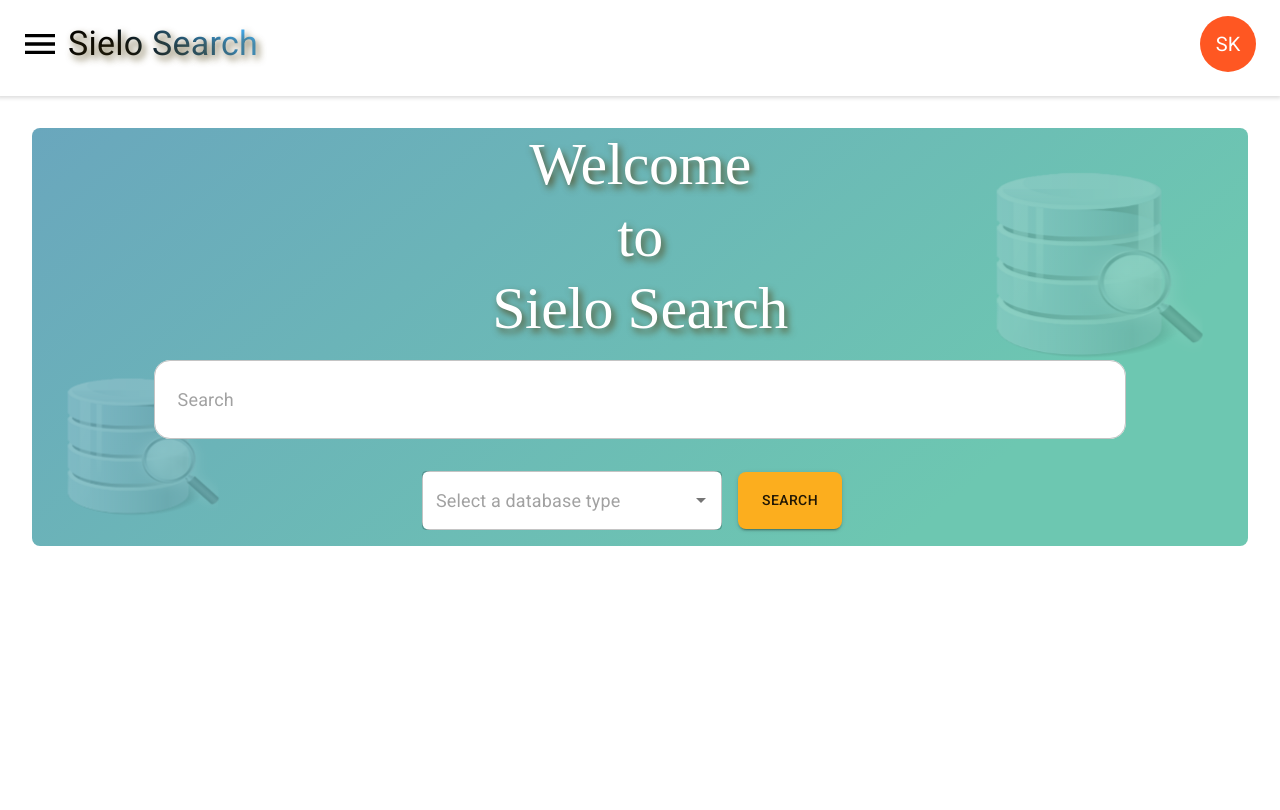
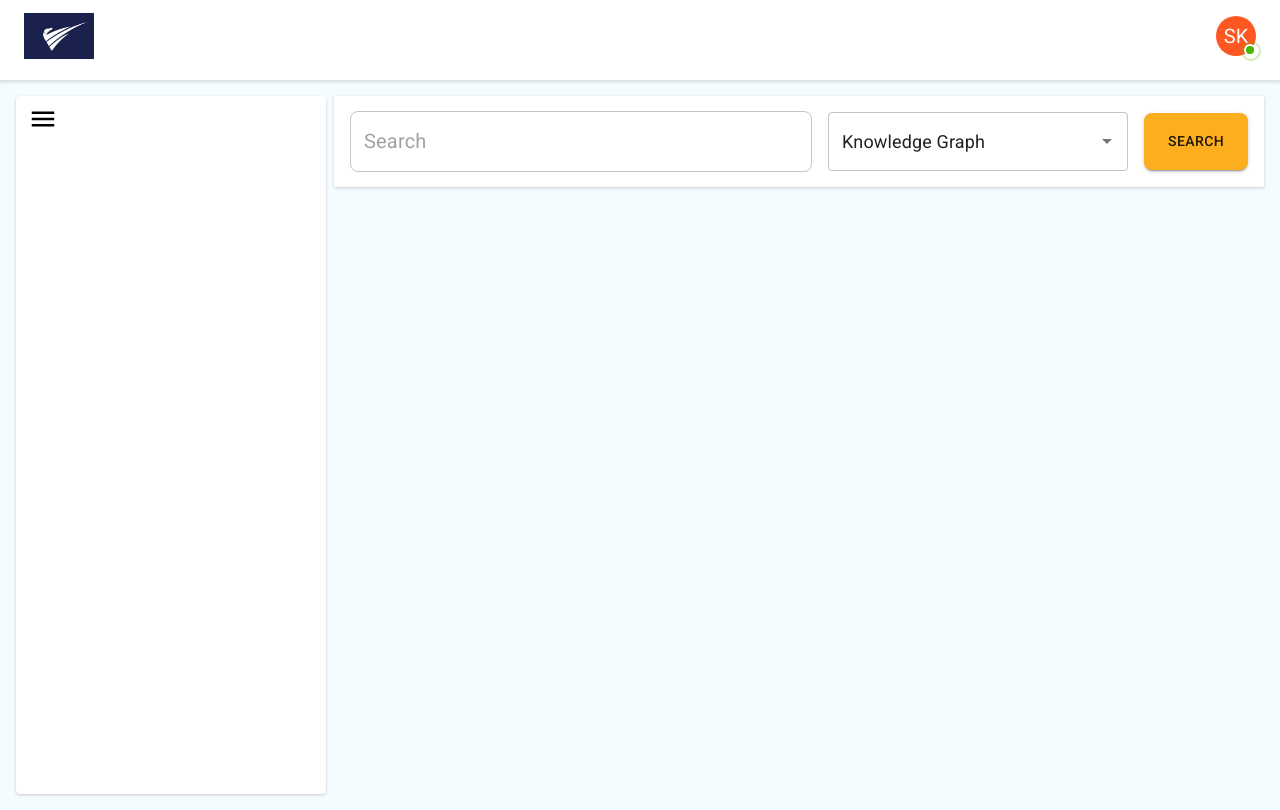
Before and after one commit to sumit0001jnv/sielo-search, a React (Create React App) app: page / in a window 1280 px wide. Built offline with nearby package versions, Linux system fonts and the light colour scheme.

Commit message:
layout changes

```diff
--- a/src/components/SearchContainer.js
+++ b/src/components/SearchContainer.js
@@ -20,7 +20,8 @@ import Autocomplete from '@mui/material/Autocomplete';
 import Card from '@mui/material/Card';
 import CardActions from '@mui/material/CardActions';
 import CardContent from '@mui/material/CardContent';
-// import { makeStyles } from '@mui/styles';
+import Badge from "@mui/material/Badge";
+import MenuItem from "@mui/material/MenuItem";
 
 const lightColors = [
     '#FFDB58',
@@ -62,7 +63,36 @@ const StyledToolbar = styled(Toolbar)(({ theme }) => ({
     color: "#000",
     // Override media queries injected by theme.mixins.toolbar
     '@media all': {
-        minHeight: '72px',
+        minHeight: '56px',
+    },
+}));
+
+const StyledBadge = styled(Badge)(({ theme }) => ({
+    "& .MuiBadge-badge": {
+        backgroundColor: "#44b700",
+        color: "#44b700",
+        boxShadow: `0 0 0 2px ${theme.palette.background.paper}`,
+        "&::after": {
+            position: "absolute",
+            top: 0,
+            left: 0,
+            width: "100%",
+            height: "100%",
+            borderRadius: "50%",
+            animation: "ripple 1.2s infinite ease-in-out",
+            border: "1px solid currentColor",
+            content: '""',
+        },
+    },
+    "@keyframes ripple": {
+        "0%": {
+            transform: "scale(.8)",
+            opacity: 1,
+        },
+        "100%": {
+            transform: "scale(2.4)",
+            opacity: 0,
+        },
     },
 }));
 
@@ -70,33 +100,26 @@ const StyledToolbar = styled(Toolbar)(({ theme }) => ({
 export default function SearchContainer() {
     // const classes = useStyles();
 
-
+    const [login, setlogin] = useState(true);
     const options = [{ label: 'Knowledge Graph', value: 'knowledge-graph' }, { label: 'Table Data', value: 'table-data' }, { label: 'Snowflake Data', value: 'snowflake-data' }];
 
     const [searchText, setSearchText] = useState('');
-    const [leftPanelOpen, setLeftPanelOpen] = useState(false);
-    const [isSearching, setIsSearching] = useState(false);
+    const [leftPanelOpen, setLeftPanelOpen] = useState(true);
     const [isLoading, setIsLoading] = useState(false);
-    const [selectedValue, setSelectedValue] = useState(null);
+    const [selectedValue, setSelectedValue] = useState({ label: 'Knowledge Graph', value: 'knowledge-graph' });
     const [queryResData, setQueryResData] = useState(null);
     const [isSourceSelected, setisSourceSelected] = useState(false);
-    const inputStyle = isSearching ? {
-        fontSize: '16px', // Adjust the font size as needed
-        padding: '4px', // Adjust the padding as needed
+    const inputStyle = {
+        fontSize: '20px', // Adjust the font size as needed
+        padding: '0px', // Adjust the padding as needed
         width: '100%', // Adjust the width as needed
         borderRadius: '8px'
-    } : {
-        fontSize: '18px', // Adjust the font size as needed
-        padding: '10px', // Adjust the padding as needed
-        width: '100%', // Adjust the width as needed
-        borderRadius: '16px'
     };
     const handleButtonClick = (resSelected) => {
         setisSourceSelected(resSelected)
     }
     const handleSearch = async () => {
         // Handle the search action here (e.g., make an API request)
-        setIsSearching(true);
         setIsLoading(true);
         console.log(`Searching for: ${searchText}`);
         setQueryResData(null);
@@ -130,53 +153,148 @@ export default function SearchContainer() {
     const handleCloseMenu = () => {
         setAnchorEl(null);
     };
+    const handleSearchKeyPress = (event) => {
+        if (event.key === 'Enter') {
+            handleSearch();
+        }
+    };
+    const open = Boolean(anchorEl);
     const toggleLeftPanel = () => {
         setLeftPanelOpen(!leftPanelOpen);
+    }
+
+    const handleClick = (event, type) => {
+        if (type === 'notification-menu') {
+            //   setNotificationAnchorEl(event.currentTarget);
+
+        } else {
+            setAnchorEl(event.currentTarget);
+        }
+    };
+    const handleClose = (type) => (eventType) => {
+        setAnchorEl(null);
+        // setNotificationAnchorEl(null);
+        // switch (type) {
+        //   case "login": {
+        //     history.push("/sign-in");
+        //     break;
+        //   }
+        //   case "logout": {
+        //     history.push("/");
+        //     setlogin(false);
+        //     setUserName("");
+        //     setUserCategory("");
+        //     localStorage.removeItem("pdf_parser_app");
+        //     dispatch(loginAction.logOut());
+        //     dispatch(
+        //       uiAction.showSnackbar({
+        //         message: "User logged out successfully",
+        //         type: "info",
+        //       })
+        //     );
+        //     break;
+        //   }
+        //   case "profile": {
+        //     history.push("/profile");
+        //     break;
+        //   }
+        //   case "notification": {
+        //     break;
+        //   }
+        //   // case 'register': {
+        //   //   history.push("/sign-up");
+        //   //   break;
+        //   // }
+        //   default: {
+        //     // history.push("/");
+        //   }
+        // }
+    };
+
+    const tabBtnStyle = (isSource) => {
+        if ((isSource && isSourceSelected) || (!isSource && !isSourceSelected)) {
+            return { textDecoration: 'underline', fontSize: '14px', color: '#FE5000', opacity: '', 'text-underline-offset': '4px', fontWeight: 600 };
+        } else {
+            return { textDecoration: '', fontSize: '14px', color: '#000', opacity: '0.4', 'text-underline-offset': '4px', fontWeight: 600 };
+        }
+
     }
     return (
         <Box sx={{ flexGrow: 1 }}>
             <ThemeProvider theme={theme}>
                 <AppBar position="static" sx={{ boxShadow: '-1px -20px 0px 0px rgba(0,0,0,0.2), -1px 0px 4px 2px rgba(0,0,0,0.14), 0px -20px 0px 0px rgba(0,0,0,0.12)' }}>
                     <StyledToolbar>
+
+                        {/* <Typography variant="h4" sx={{
+                            textAlign: "start",
+                            background: '-webkit-linear-gradient(45deg, #000 30%, #42aaee 90%)',
+                            '-webkit-background-clip': 'text',
+                            '-webkit-text-fill-color': 'transparent', mr: 'auto',
+                            'text-shadow': '3px 4px 7px rgba(81,67,21,0.8);'
+                        }}>Sielo Search</Typography> */}
+                        <img src="/company-logo.jpeg" width="70" alt="Logo" style={{ marginRight: 'auto' }} />
+                        <Box sx={{ display: "flex", alignItems: "center" }}>
+                            <StyledBadge
+                                overlap="circular"
+                                anchorOrigin={{ vertical: "bottom", horizontal: "right" }}
+                                variant="dot"
+                                onClick={(event) => handleClick(event, 'login')}
+                            >
+                                <Avatar sx={{ bgcolor: deepOrange[500] }}>
+                                    SK
+                                </Avatar>
+                            </StyledBadge>
+                        </Box>
+                        <Menu
+                            id="basic-menu"
+                            anchorEl={anchorEl}
+                            open={open}
+                            onClose={handleClose()}
+                            MenuListProps={{
+                                "aria-labelledby": "basic-button",
+                            }}
+                        >
+                            {login ? (
+                                <>
+                                    <MenuItem onClick={handleClose("profile")}>
+                                        Profile
+                                    </MenuItem>
+                                    <MenuItem onClick={handleClose("logout")}>Logout</MenuItem>
+                                </>
+                            ) : (
+                                <>
+                                    <MenuItem onClick={handleClose("login")}>Login</MenuItem>
+                                </>
+                            )}
+                        </Menu>
+                    </StyledToolbar>
+
+                </AppBar>
+            </ThemeProvider>
+
+            <Box sx={{ display: 'flex', m: 2, p: 0, alignItems: 'start' }}>
+                <Box sx={{ flex: leftPanelOpen ? 3 : 0, display: leftPanelOpen ? 'flex' : '', justifyContent: 'center', pr: leftPanelOpen ? 1 : 0 }}>
+                    <Box sx={{ width:leftPanelOpen? '100%':'', minHeight:leftPanelOpen?'calc(100vh - 102px)':'', boxShadow: '0px 1px 3px 0px rgba(0,0,0,0.2);', backgroundColor: "#fff", borderRadius: leftPanelOpen ? 1 : 0 }}>
                         <IconButton
                             edge="start"
                             color="inherit"
                             aria-label="open drawer"
                             onClick={toggleLeftPanel}
+                            style={{padding:leftPanelOpen?'8px':'',marginLeft:'4px'}}
+
                         >
-                            <MenuIcon sx={{ fontSize: 40 }} />
+                            <MenuIcon sx={{ fontSize: 30 }} />
                         </IconButton>
-                        <Typography variant="h4" sx={{
-                            textAlign: "start",
-                            background: '-webkit-linear-gradient(45deg, #000 30%, #42aaee 90%)',
-                            '-webkit-background-clip': 'text',
-                            '-webkit-text-fill-color': 'transparent', mr: 'auto',
-                            'text-shadow': '3px 4px 7px rgba(81,67,21,0.8);'
-                        }}>Sielo Search</Typography>
-                        <Avatar sx={{ bgcolor: deepOrange[500], width: 56, height: 56 }}>SK</Avatar>
-                    </StyledToolbar>
-
-                </AppBar>
-            </ThemeProvider>
-
-            <Box sx={{ display: 'flex', justifyContent: 'center', m: 2, p: 0 }}>
-                <Box sx={{ flex: leftPanelOpen ? 3 : 0, display: leftPanelOpen ? 'flex' : 'none', justifyContent: 'center', pr: leftPanelOpen ? 2 : 0 }}>
-                    <Box sx={{ width: '100%', border: '1px solid #ccc' }}></Box>
+                    </Box>
                 </Box>
 
-                <Box sx={{ width: '100%', borderRadius: 2, p: isSearching ? 0 : 2, flex: leftPanelOpen ? 9 : 12, display: 'flex', flexDirection: 'column' }}>
-                    <Box className="search-container" sx={{ width: '100%', borderRadius: 2, p: 0, flex: 12, display: 'flex', flexDirection: isSearching ? 'row' : 'column', justifyContent: 'center', alignItems: 'center' }}>
-                        {!isSearching && <Typography variant="h2" sx={{
-                            textAlign: "center",
-                            color: '#fff',
-                            fontFamily: 'cursive',
-                            fontWeight: '200 !important',
-                            'text-shadow': '3px 4px 7px rgba(81,67,21,0.8);',
-                            zIndex: 2
-                        }}>Welcome  <br></br> to <br></br> Sielo Search</Typography>}
+                <Box sx={{ width: '100%', borderRadius: 2, flex: leftPanelOpen ? 9 : 12, display: 'flex', flexDirection: 'column', padding: '0' }}>
+                    <form onSubmit={handleSearch}>
+                        <Box className="search-container" sx={{ width: '100%', flex: 12, display: 'flex', flexDirection: 'row', justifyContent: 'center', alignItems: 'center', boxShadow: '0px 1px 3px 0px rgba(0,0,0,0.2);', backgroundColor: "#fff" }}>
                             <TextField
-                            id="margin-normal" margin="normal"
+                                id="search-box" margin="normal"
                                 placeholder="Search"
+                                autoComplete="off"
                                 variant="outlined"
                                 value={searchText}
                                 InputProps={{
@@ -184,10 +302,11 @@ export default function SearchContainer() {
                                 }}
                                 maxRows={5}
                                 onClick={handleOpenMenu}
-                            sx={{ zIndex: 2, flex: isSearching ? '8' : '12', background: "#fff", borderRadius: isSearching ? '8px' : '16px', width: "80%", my: 2, mx: 2 }}
+                                sx={{ zIndex: 2, flex: '8', background: "#fff", borderRadius: '8px', width: "80%", my: 0, ml: 2 }}
                                 onChange={(e) => setSearchText(e.target.value)}
+                                onKeyDown={handleSearchKeyPress}
                             />
-                        <Box sx={{ zIndex: 2, my: isSearching ? 0 : 2, p: 0, display: 'flex', flex: isSearching ? '4' : '12', width: '100%', justifyContent: isSearching ? 'start' : 'center', alignItems: 'center', pr: 2 }}>
+                            <Box sx={{ zIndex: 2, my: 0, p: 2, display: 'flex', flex: '4', width: '100%', justifyContent: 'start', alignItems: 'center', }}>
 
                                 <Autocomplete
                                     id="three-options-autocomplete"
@@ -207,6 +326,7 @@ export default function SearchContainer() {
                                     renderInput={(params) => (
                                         <TextField
                                             {...params}
+                                            id="autocomplete-text-field"
                                             placeholder="Select a database type"
                                             variant="outlined"
                                             fullWidth
@@ -224,30 +344,31 @@ export default function SearchContainer() {
                                     </Button>
                                 </ThemeProvider>
                             </Box>
-                        {!isSearching && <img className='image-container-left' src="/dbms.png" width="220" height="201" alt='img'></img>}
-                        {!isSearching && <img className='image-container-right' src="/dbms.png" width="300" height="271" alt='img'></img>}
+                            {/* {!isSearching && <img className='image-container-left' src="/dbms.png" width="220" height="201" alt='img'></img>}
+                        {!isSearching && <img className='image-container-right' src="/dbms.png" width="300" height="271" alt='img'></img>} */}
                         </Box>
-                    {(isSearching && isLoading) && <Box sx={{ width: '100%', p: 2, px: 0 }}>
-                        <Skeleton variant="rectangular" animation="pulse" sx={{ mb: 2, width: '100%', background: '#E1EADD', borderRadius: '8px' }} height={200} />
+                    </form>
+                    {(isLoading) && <Box sx={{ width: '100%', p: 2, px: 0 }}>
+                        <Skeleton variant="rectangular" animation="pulse" sx={{ mb: 2, width: '100%', background: '#DBF3FA', opacity: 0.6, borderRadius: '8px' }} height={200} />
                         {/* <Skeleton variant="rectangular" animation="pulse" sx={{ ml: 5, mb: 2, width: '80%', background: '#E7DDEA', borderRadius: '8px' }} height={200} /> */}
                         {/* <Skeleton variant="rectangular" animation="pulse" sx={{ ml: 5, mb: 2, width: '80%', background: '#EADDDF', borderRadius: '8px' }} height={200} /> */}
                     </Box>}
                     {!isLoading && queryResData &&
                         <>
                             {/* <Box>{queryResData.query_response}</Box> */}
-                            <Card sx={{ mt: 4 }}>
+                            <Card sx={{ mt: 1, background: '#CEC2EB', boxShadow: 'unset' }}>
                                 <CardActions>
-                                    <Button size="large" onClick={() => handleButtonClick(false)} sx={{ textTransform: 'unset', textDecoration: !isSourceSelected ? 'underline' : '', fontSize: '16px', color: !isSourceSelected ? '' : '#ccc' }}>Response</Button>
-                                    <Button size="large" onClick={() => handleButtonClick(true)} sx={{ textTransform: 'unset', textDecoration: isSourceSelected ? 'underline' : '', fontSize: '16px', color: isSourceSelected ? '' : '#ccc' }}>Source</Button>
+                                    <Button size="large" onClick={() => handleButtonClick(false)} sx={{ ...tabBtnStyle(false) }}>Response</Button>
+                                    <Button size="large" onClick={() => handleButtonClick(true)} sx={{ ...tabBtnStyle(true) }}>Source</Button>
                                 </CardActions>
                                 {!isSourceSelected && <CardContent>
                                     <Typography gutterBottom variant="h5" component="div">
                                         Results:
                                     </Typography>
-                                    <Typography variant="h6" sx={{ fontWeight: 400, color: '#000', opacity: 0.8 }}>
+                                    <Typography variant="h6" sx={{ fontWeight: 400, color: '#1565b3', }}>
                                         Search Result ({queryResData.response_id})
                                     </Typography>
-                                    <Typography variant="h6" sx={{ fontWeight: 300, color: '#000', opacity: 0.5 }}>
+                                    <Typography variant="h6" sx={{ fontWeight: 300, color: '#000', opacity: 0.9, fontSize: '1.35rem' }}>
                                         {queryResData.query_response}
                                     </Typography>
                                 </CardContent>}
@@ -255,10 +376,10 @@ export default function SearchContainer() {
                                     <Typography gutterBottom variant="h5" component="div">
                                         References:
                                     </Typography>
-                                    <Typography variant="h6" sx={{ fontWeight: 400, color: '#000', opacity: 0.8 }}>
+                                    <Typography variant="h6" sx={{ fontWeight: 400, color: '#1565b3' }}>
                                         Data sources ({queryResData.response_id})
                                     </Typography>
-                                    <Typography variant="h6" sx={{ fontWeight: 300, color: '#000', opacity: 0.5 }} >
+                                    <Typography variant="h6" sx={{ fontWeight: 300, color: '#000', opacity: 0.9, fontSize: '1.35rem' }} >
                                         {/* {queryResData.source_data} */}
                                         <div dangerouslySetInnerHTML={{ __html: queryResData.source_data }}></div>
                                     </Typography>
--- a/src/index.css
+++ b/src/index.css
@@ -5,6 +5,9 @@ body {
     sans-serif;
   -webkit-font-smoothing: antialiased;
   -moz-osx-font-smoothing: grayscale;
+  width: 100%;
+  height: 100%;
+  background-color: #f5fcff;
 }
 
 code {
@@ -30,15 +33,15 @@ code {
 }
 
 .search-container {
-  position: relative;
-  background: linear-gradient(140deg, #5e34e7, #6DC7B1 70.71%),
+  /* position: relative; */
+  /* background: linear-gradient(140deg, #5e34e7, #6DC7B1 70.71%),
   radial-gradient( #34e755, #5e34e7 70.71%),
-  radial-gradient( #5e34e7, #6DC7B1);
-  background-size: 600% 300%;
+  radial-gradient( #5e34e7, #6DC7B1); */
+  /* background-size: 600% 300%; */
 
-  -webkit-animation: searchContainer 26s ease infinite;
+  /* -webkit-animation: searchContainer 26s ease infinite;
   -moz-animation: searchContainer 26s ease infinite;
-  animation: searchContainer 26s ease infinite;
+  animation: searchContainer 26s ease infinite; */
 }
 
 .image-container-right,.image-container-left{
```
Also changed, not shown: public/company-logo.jpeg (added), 12 other files (tests, documents, lock files or other folders). Lines whose indentation alone changed are shown as unchanged.
